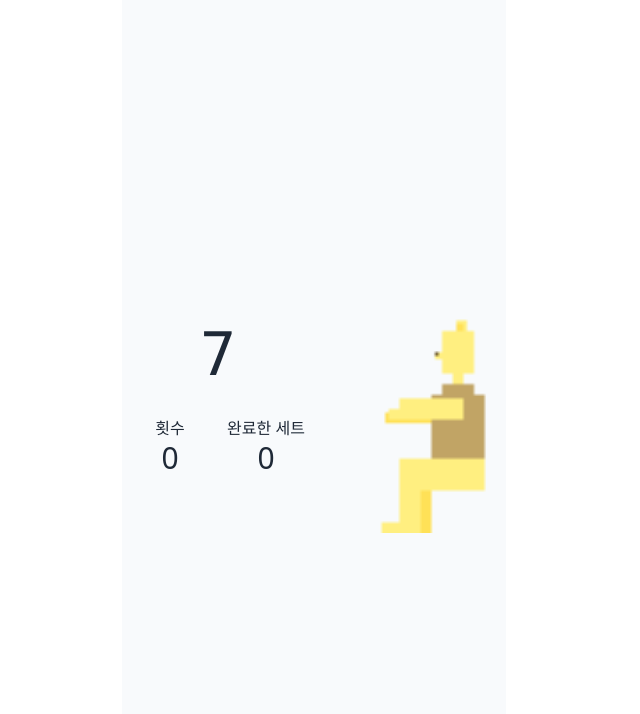
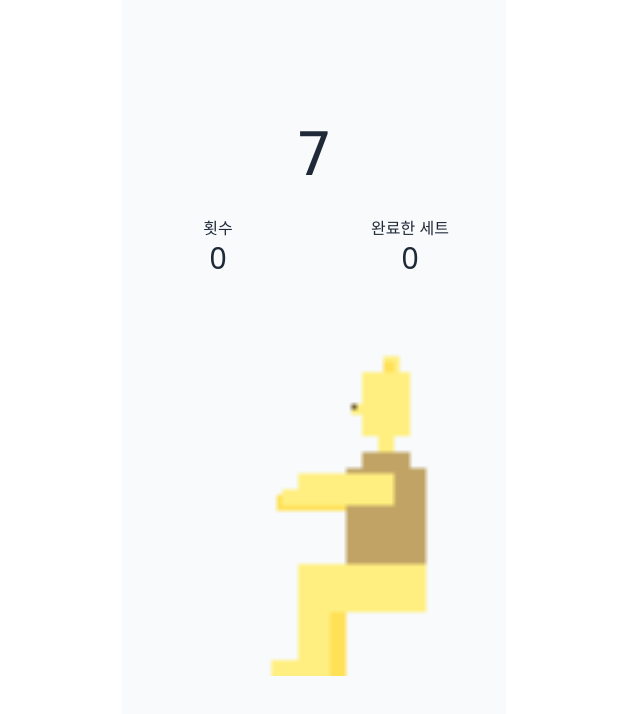
Before and after one commit to ShineTiger/7-squrt, a React (Create React App) app: page /Main in a window 1280 px wide. Shown: the top 714 px of the page, without its empty margins (326-966 px from the left). Built offline with nearby package versions, Linux system fonts and the light colour scheme.

Commit message:
:lipstick: Main 페이지 레이아웃 변경

```diff
--- a/src/pages/Main.tsx
+++ b/src/pages/Main.tsx
@@ -56,8 +56,8 @@ const Main = () => {
   }, [squatTime]);
 
   return (
-    <>
-      <div className="basis-2/4 text-center">
+    <div className="flex flex-wrap basis-full">
+      <div className="basis-full text-center">
         <SecondCounter
           second={second}
           setSecond={setSecond}
@@ -75,12 +75,14 @@ const Main = () => {
           </div>
         </div>
       </div>
-      <div className="basis-2/4 ">
-        <p className="text-center">
-          <img src={`/image/${frameImage}`} className="w-full" />
-        </p>
+      <div className="basis-full">
+        <img
+          src={`/image/${frameImage}`}
+          className="w-9/12 m-auto"
+          alt="스쿼트이미지 가이드"
+        />
       </div>
-    </>
+    </div>
   );
 };
 
```
